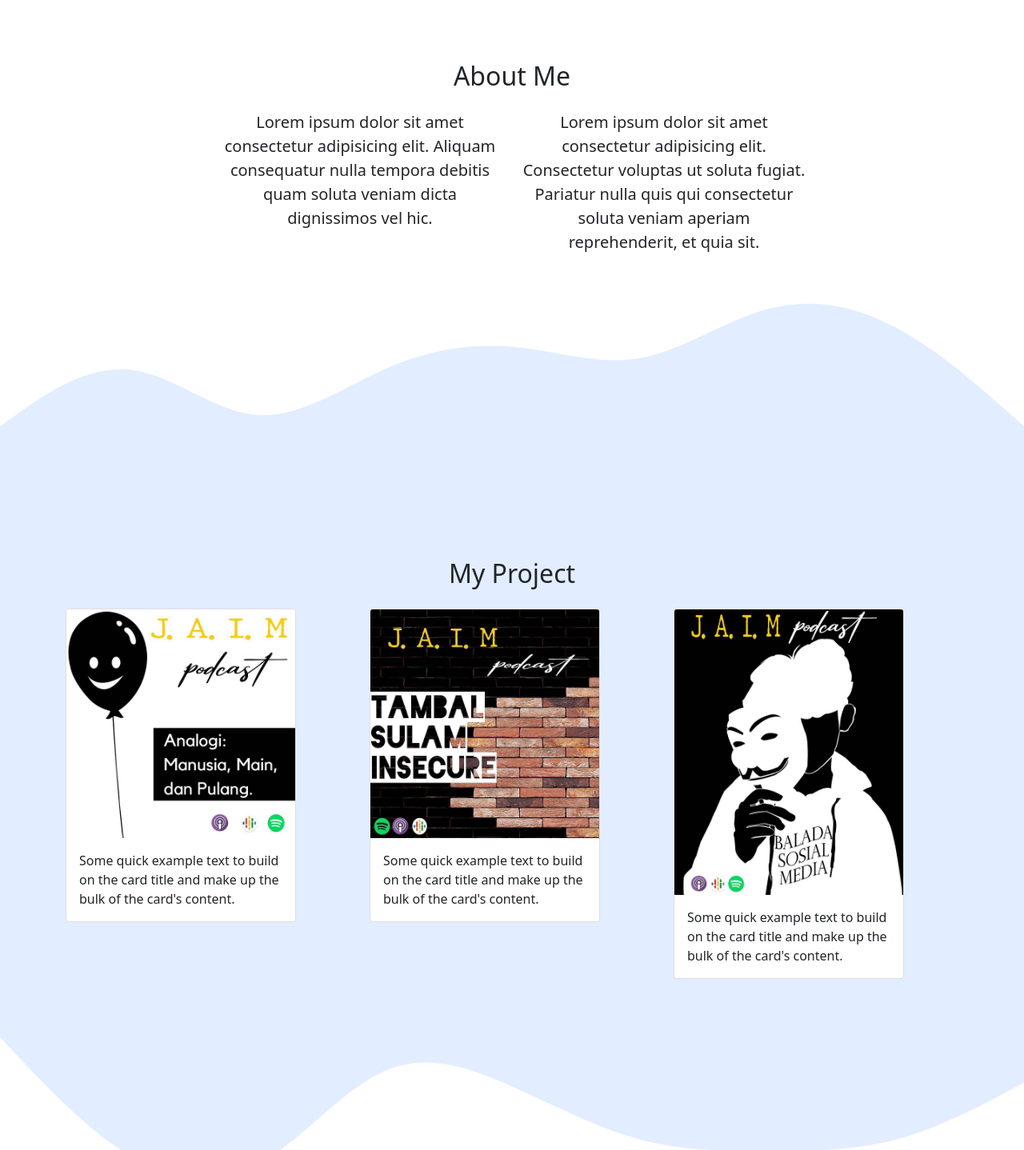
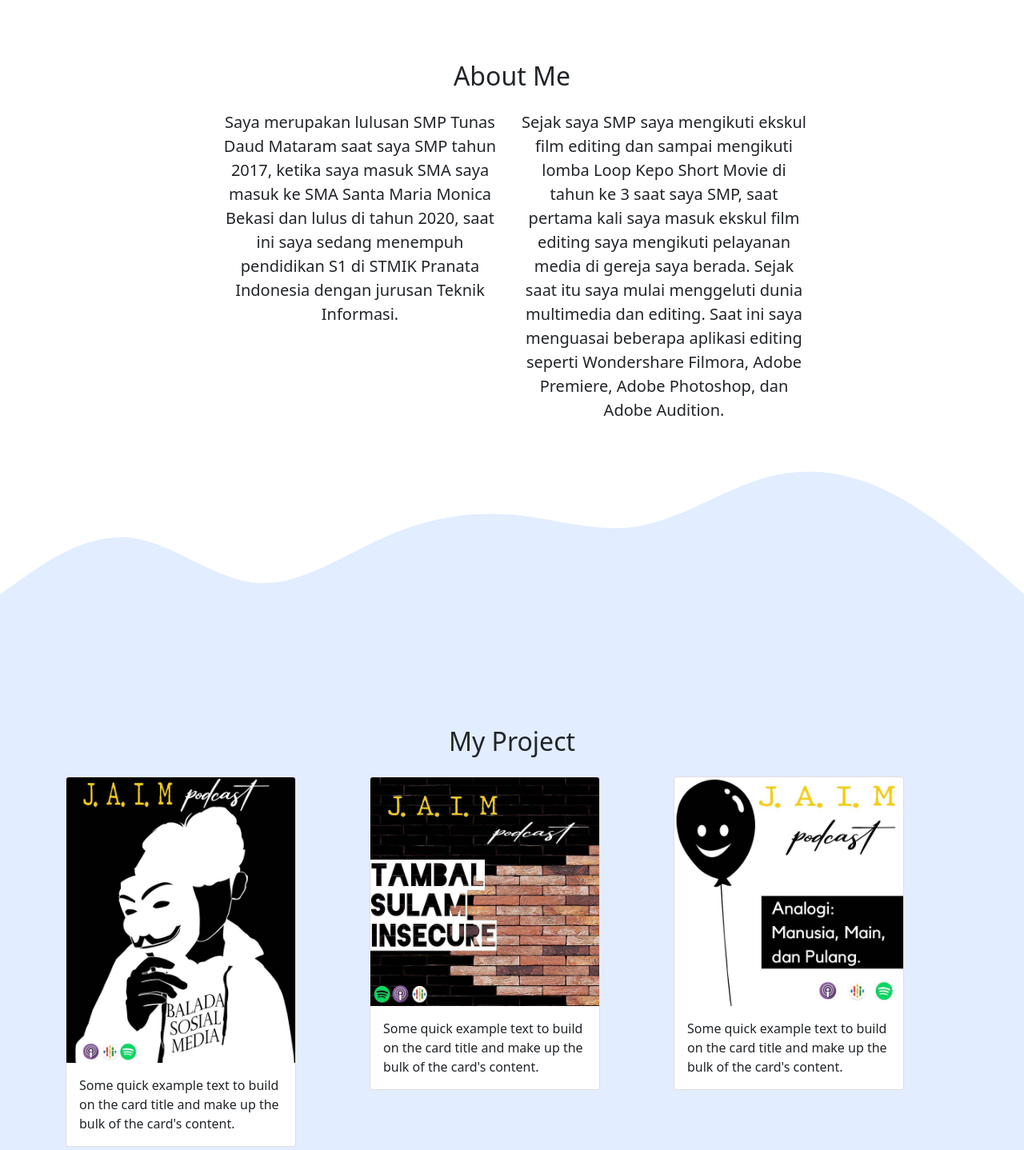
Before and after one commit to thymotius20/portfoliotcl.io, a plain HTML site: page index.html in a window 1280 px wide. Shown: the part 640-2078 px from the top of the page at 80% size. Drawn offline with nearby package versions, Linux system fonts and the light colour scheme.

Commit message:
rubah about dan ngelink project

```diff
--- a/index.html
+++ b/index.html
@@ -48,7 +48,7 @@
     <section class="jumbotron text-center">
       <img src="img/foto.jpg" alt="Thymotius Cristian Lesmana" width="150" class="rounded-circle img-thumbnail" />
       <h1 class="display-4">Thymotius Cristian Lesmana</h1>
-      <p class="lead">Student | Editor</p>
+      <p class="lead">Photograoher | Videographer | Editor</p>
       <svg xmlns="http://www.w3.org/2000/svg" viewBox="0 0 1440 320">
         <path
           fill="#ffff"
@@ -69,10 +69,16 @@
         </div>
         <div class="row justify-content-center fs-5 text-center">
           <div class="col-md-4">
-            <p>Lorem ipsum dolor sit amet consectetur adipisicing elit. Aliquam consequatur nulla tempora debitis quam soluta veniam dicta dignissimos vel hic.</p>
+            <p>
+              Saya merupakan lulusan SMP Tunas Daud Mataram saat saya SMP tahun 2017, ketika saya masuk SMA saya masuk ke SMA Santa Maria Monica Bekasi dan lulus di tahun 2020, saat ini saya sedang menempuh pendidikan S1 di STMIK Pranata
+              Indonesia dengan jurusan Teknik Informasi.
+            </p>
           </div>
           <div class="col-md-4">
-            <p>Lorem ipsum dolor sit amet consectetur adipisicing elit. Consectetur voluptas ut soluta fugiat. Pariatur nulla quis qui consectetur soluta veniam aperiam reprehenderit, et quia sit.</p>
+            <p>
+              Sejak saya SMP saya mengikuti ekskul film editing dan sampai mengikuti lomba Loop Kepo Short Movie di tahun ke 3 saat saya SMP, saat pertama kali saya masuk ekskul film editing saya mengikuti pelayanan media di gereja saya
+              berada. Sejak saat itu saya mulai menggeluti dunia multimedia dan editing. Saat ini saya menguasai beberapa aplikasi editing seperti Wondershare Filmora, Adobe Premiere, Adobe Photoshop, dan Adobe Audition.
+            </p>
           </div>
         </div>
       </div>
@@ -97,7 +103,9 @@
         <div class="row">
           <div class="col-md-4 mb-3">
             <div class="card" style="width: 18rem">
-              <img src="img/project/1.jpg" class="card-img-top" alt="Project 1" />
+              <a href="https://www.instagram.com/p/CHlPDrmHjdT/">
+                <img src="img/project/3.jpg" class="card-img-top" alt="Project 1" />
+              </a>
               <div class="card-body">
                 <p class="card-text">Some quick example text to build on the card title and make up the bulk of the card's content.</p>
               </div>
@@ -105,7 +113,9 @@
           </div>
           <div class="col-md-4 mb-3">
             <div class="card" style="width: 18rem">
-              <img src="img/project/2.jpg" class="card-img-top" alt="Project 2" />
+              <a href="https://www.instagram.com/p/CH0aNGqnEiu/">
+                <img src="img/project/2.jpg" class="card-img-top" alt="Project 2" />
+              </a>
               <div class="card-body">
                 <p class="card-text">Some quick example text to build on the card title and make up the bulk of the card's content.</p>
               </div>
@@ -113,7 +123,9 @@
           </div>
           <div class="col-md-4 mb-3">
             <div class="card" style="width: 18rem">
-              <img src="img/project/3.jpg" class="card-img-top" alt="Project 3" />
+              <a href="https://www.instagram.com/p/CIGKGqwn6Bl/">
+                <img src="img/project/1.jpg" class="card-img-top" alt="Project 3" />
+              </a>
               <div class="card-body">
                 <p class="card-text">Some quick example text to build on the card title and make up the bulk of the card's content.</p>
               </div>
```
